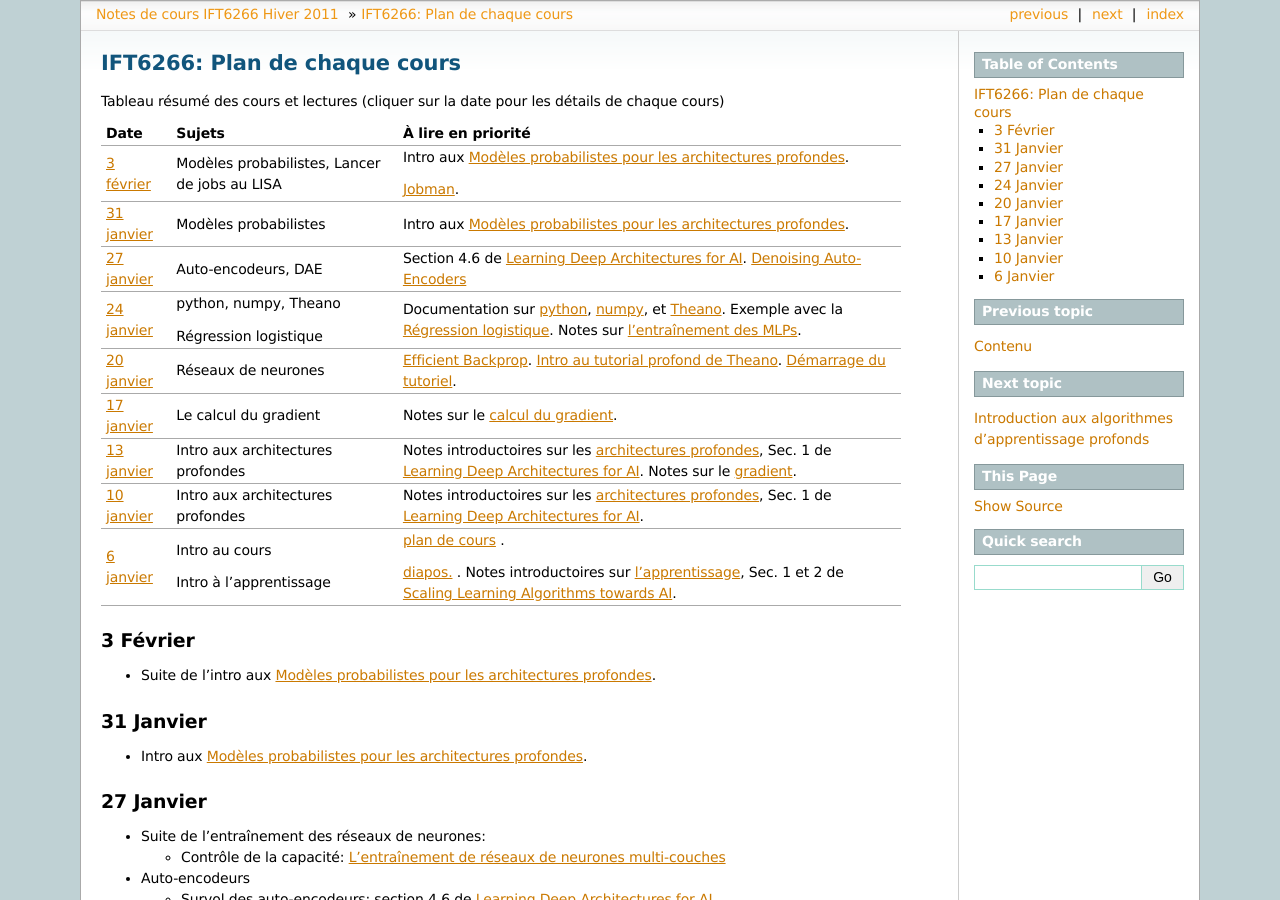
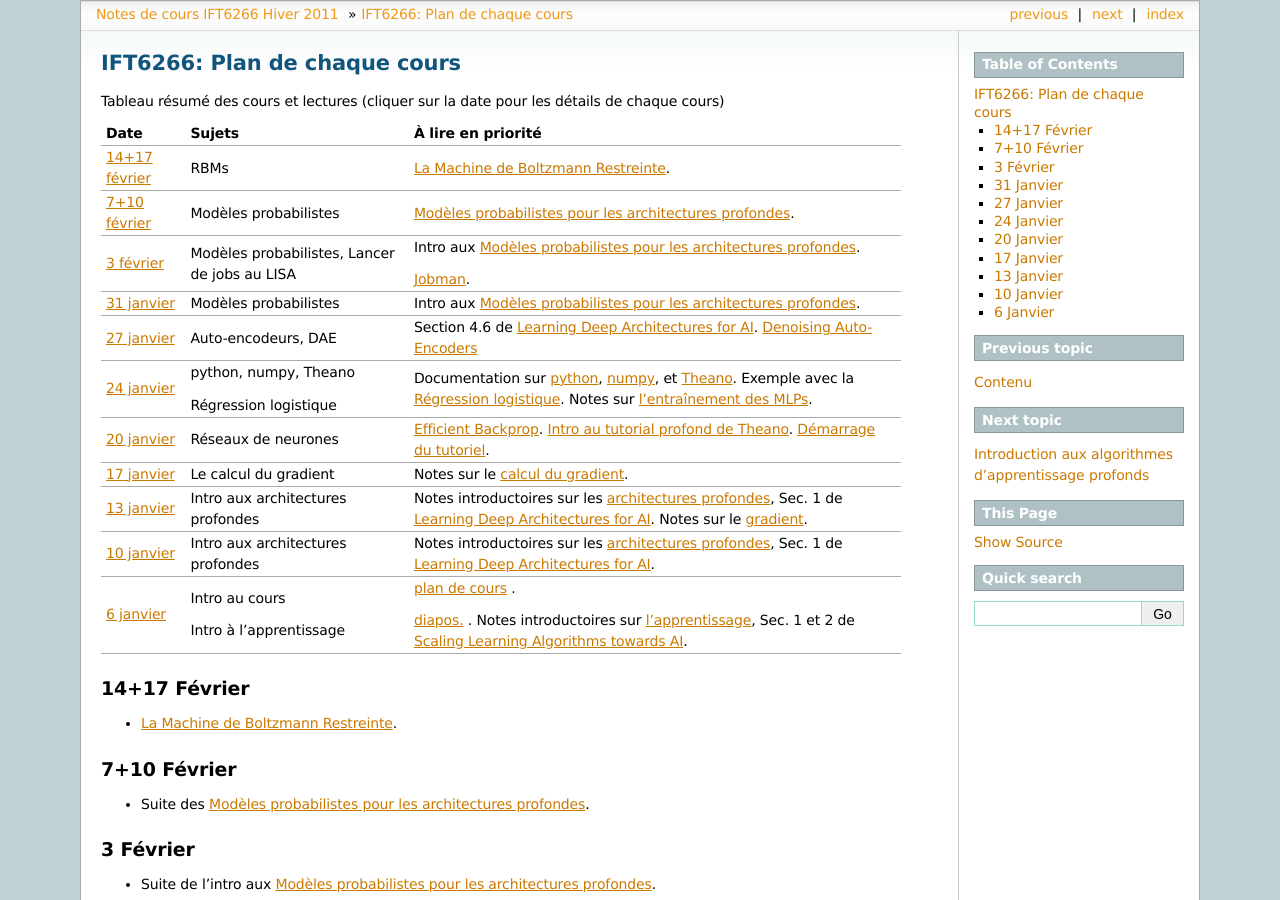
Before and after one commit to goodfeli/galatea, a Sphinx documentation site: the page built from notes_de_cours/doc/plan.txt, in a window 1280 px wide and 900 px high. Built offline with Sphinx 7.4.7, drawn with Linux system fonts in a browser that asks for light colours; formulas are drawn with MathJax 3.

Commit message:
semaine du 14 fev

```diff
--- a/notes_de_cours/doc/plan.txt
+++ b/notes_de_cours/doc/plan.txt
@@ -8,6 +8,8 @@ Tableau résumé des cours et lectures (cliquer sur la date pour les détails de
 ==================  ======================  =========================================================================================================================================
 Date                Sujets                  À lire en priorité
 ==================  ======================  =========================================================================================================================================
+`14+17 février`_    RBMs                    :ref:`rbm_fr`.
+`7+10 février`_     Modèles probabilistes   :ref:`deepgm_fr`.
 `3 février`_        Modèles probabilistes,  Intro aux :ref:`deepgm_fr`.
                     Lancer de jobs au LISA
                                             `Jobman <http://www.assembla.com/wiki/show/ift6266h11/Jobman_au_DIRO>`_.
@@ -35,6 +37,16 @@ Date                Sujets                  À lire en priorité
                                             Sec. 1 et 2 de `Scaling Learning Algorithms towards AI <http://www.iro.umontreal.ca/%7Elisa/publications2/index.php/publications/show/4>`_.
 
 ==================  ======================  =========================================================================================================================================
+
+14+17 Février
+-------------
+
+*  :ref:`rbm_fr`.
+
+7+10 Février
+------------
+
+*  Suite des :ref:`deepgm_fr`.
 
 3 Février
 ---------
```
